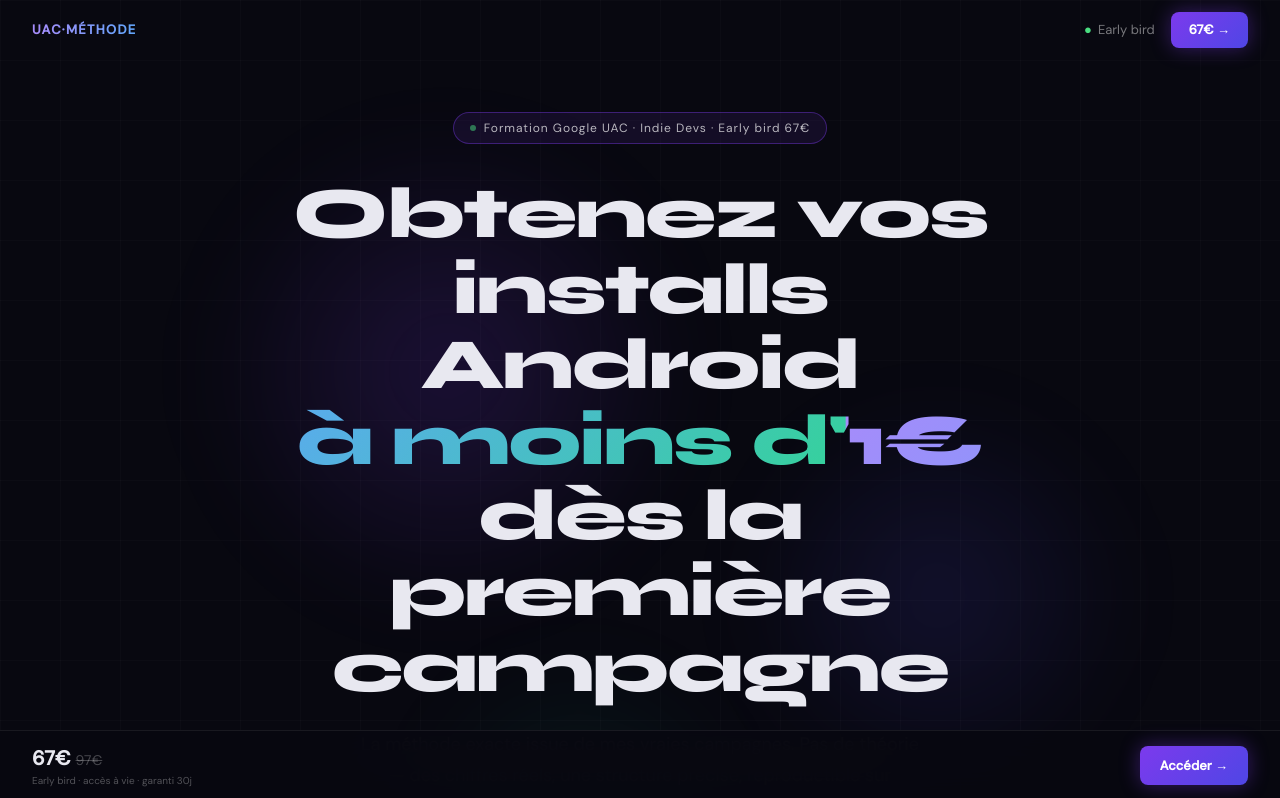
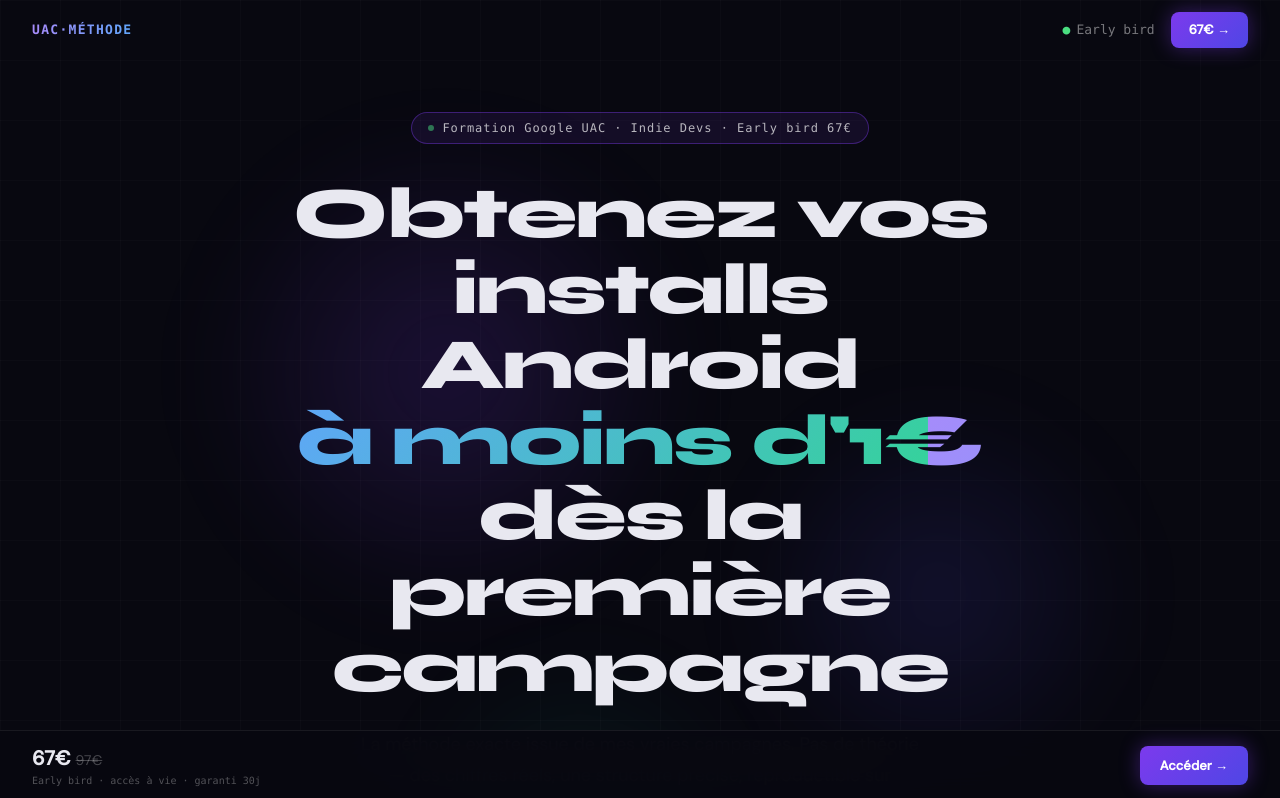
Before and after one commit to KING6CODE/formation-google-uac, a Next.js app: page / in a window 1280 px wide. Shown: the top 798 px of the page. Built offline with nearby package versions, Linux system fonts and the light colour scheme.

Commit message:
Update globals.css

```diff
--- a/app/globals.css
+++ b/app/globals.css
@@ -2,10 +2,33 @@
 @tailwind components;
 @tailwind utilities;
 
-* {
+*, *::before, *::after {
   box-sizing: border-box;
+}
+
+html, body {
+  overflow-x: hidden;
+  max-width: 100vw;
+  background: #080810;
 }
 
 html {
   scroll-behavior: smooth;
 }
+
+/* Typo système */
+:root {
+  --font-heading: var(--font-syne), 'Syne', system-ui, sans-serif;
+  --font-body: var(--font-dm), 'DM Sans', system-ui, sans-serif;
+  --font-mono: 'JetBrains Mono', 'Fira Code', 'Consolas', monospace;
+}
+
+body {
+  font-family: var(--font-body);
+  -webkit-font-smoothing: antialiased;
+  -moz-osx-font-smoothing: grayscale;
+}
+
+h1, h2, h3, h4 {
+  font-family: var(--font-heading);
+}
```
